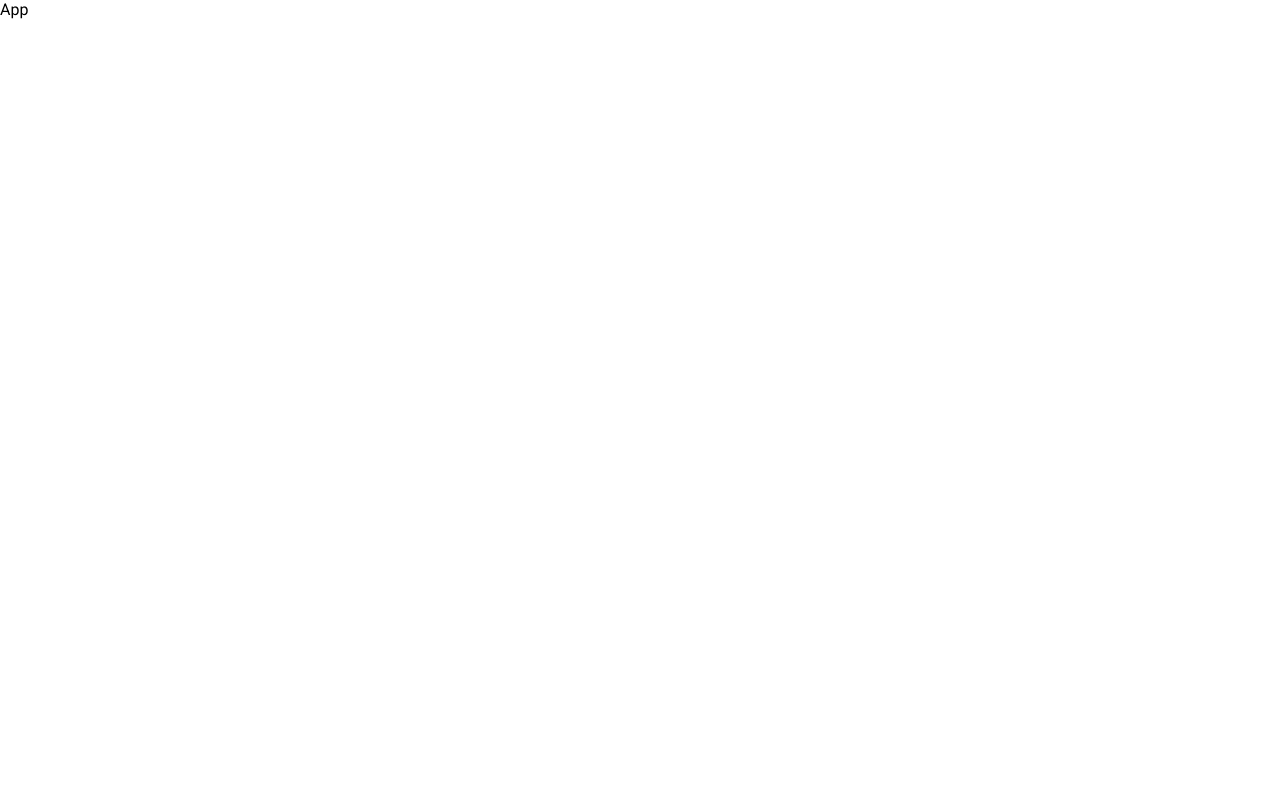
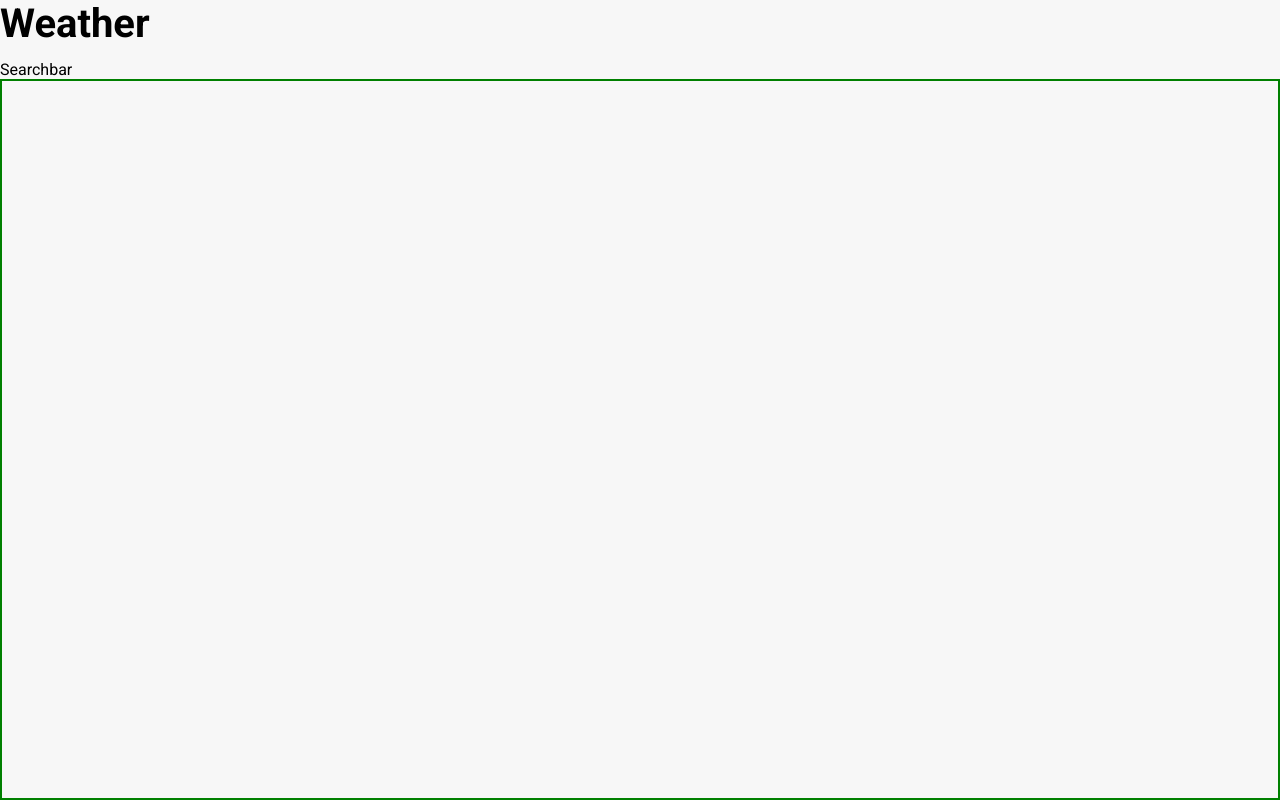
Before and after one commit to tabishabbasi1920st/weather_app, a React (Create React App) app: page / in a window 1280 px wide. Built offline with nearby package versions, Linux system fonts and the light colour scheme.

Commit message:
Initialize neccessary components

```diff
--- a/package.json
+++ b/package.json
@@ -8,6 +8,7 @@
     "@testing-library/user-event": "^13.5.0",
     "react": "^18.3.1",
     "react-dom": "^18.3.1",
+    "react-router-dom": "^6.23.1",
     "react-scripts": "5.0.1",
     "styled-components": "^6.1.11",
     "web-vitals": "^2.1.4"
--- a/public/index.html
+++ b/public/index.html
@@ -31,7 +31,7 @@
       href="https://fonts.googleapis.com/css2?family=Roboto:ital,wght@0,100;0,300;0,400;0,500;0,700;0,900;1,100;1,300;1,400;1,500;1,700;1,900&display=swap"
       rel="stylesheet"
     />
-    <title>Whether App</title>
+    <title>Weather App</title>
   </head>
   <body>
     <noscript>You need to enable JavaScript to run this app.</noscript>
--- a/src/App.css
+++ b/src/App.css
@@ -6,3 +6,11 @@
   text-decoration: none;
   font-family: "Roboto";
 }
+
+.dark-bg {
+  background-color: #1f1f1f;
+}
+
+.light-bg {
+  background-color: #f7f7f7;
+}
--- a/src/App.js
+++ b/src/App.js
@@ -1,7 +1,21 @@
 import "./App.css";
+import { Routes, Route } from "react-router-dom";
+import Home from "./pages/Home";
+import NotFound from "./pages/NotFound";
+import { ThemeContext } from "./context/ThemeContext";
+import { useContext } from "react";
 
 function App() {
-  return <div className="App">App</div>;
+  const { isDarkMode } = useContext(ThemeContext);
+
+  return (
+    <div className={isDarkMode ? "dark-bg" : "light-bg"}>
+      <Routes>
+        <Route path="/" element={<Home />} />
+        <Route path="*" element={<NotFound />} />
+      </Routes>
+    </div>
+  );
 }
 
 export default App;
--- /dev/null
+++ b/src/components/Header.js
@@ -0,0 +1,20 @@
+import styled from "styled-components";
+
+const Header = () => {
+  return (
+    <MainContainer>
+      <LogoTxt>Weather</LogoTxt>
+    </MainContainer>
+  );
+};
+
+export default Header;
+
+const MainContainer = styled.div`
+  /* border: 2px solid black; */
+  min-height: 60px;
+`;
+
+const LogoTxt = styled.h1`
+  font-size: 40px;
+`;
--- /dev/null
+++ b/src/components/Searchbar.js
@@ -0,0 +1,11 @@
+import styled from "styled-components";
+
+const Searchbar = () => {
+  return <MainContainer>Searchbar</MainContainer>;
+};
+
+export default Searchbar;
+
+const MainContainer = styled.div`
+  /* border: 2px solid blue; */
+`;
--- /dev/null
+++ b/src/components/WeatherDisplay.js
@@ -0,0 +1,26 @@
+import styled from "styled-components";
+import Searchbar from "./Searchbar";
+
+const WeatherDisplay = () => {
+  return (
+    <MainContainer>
+      <Searchbar />
+      <WeatherCard></WeatherCard>
+    </MainContainer>
+  );
+};
+
+export default WeatherDisplay;
+
+const MainContainer = styled.div`
+  /* border: 2px solid green; */
+  flex-grow: 1;
+  display: flex;
+  flex-direction: column;
+`;
+
+const WeatherCard = styled.div`
+  border: 2px solid green;
+  flex-grow: 1;
+  overflow: hidden;
+`;
--- /dev/null
+++ b/src/context/ThemeContext.js
@@ -0,0 +1,33 @@
+import { createContext, useEffect, useState } from "react";
+
+export const ThemeContext = createContext();
+
+const ThemeContextProvider = ({ children }) => {
+  const [isDarkMode, setIsDarkMode] = useState(
+    window.matchMedia("(prefers-color-scheme:dark)").matches
+  );
+
+  useEffect(() => {
+    const mediaQuery = window.matchMedia("(prefers-color-scheme:dark)");
+    const handleChange = () => setIsDarkMode(mediaQuery.matches);
+
+    mediaQuery.addEventListener("change", handleChange);
+
+    return () => mediaQuery.removeEventListener(handleChange);
+  }, []);
+
+  console.log(isDarkMode);
+
+  return (
+    <ThemeContext.Provider
+      value={{
+        isDarkMode,
+        setIsDarkMode,
+      }}
+    >
+      {children}
+    </ThemeContext.Provider>
+  );
+};
+
+export default ThemeContextProvider;
--- a/src/index.js
+++ b/src/index.js
@@ -2,6 +2,14 @@ import React from "react";
 import ReactDOM from "react-dom/client";
 import "./index.css";
 import App from "./App";
+import { BrowserRouter } from "react-router-dom";
+import ThemeContextProvider from "./context/ThemeContext";
 
 const root = ReactDOM.createRoot(document.getElementById("root"));
-root.render(<App />);
+root.render(
+  <ThemeContextProvider>
+    <BrowserRouter>
+      <App />
+    </BrowserRouter>
+  </ThemeContextProvider>
+);
--- /dev/null
+++ b/src/pages/Home.js
@@ -0,0 +1,23 @@
+import styled from "styled-components";
+import Header from "../components/Header";
+import WeatherDisplay from "../components/WeatherDisplay";
+
+const Home = () => {
+  return (
+    <MainContainer>
+      <Header />
+      <WeatherDisplay />
+    </MainContainer>
+  );
+};
+
+export default Home;
+
+const MainContainer = styled.div`
+  /* border: 2px solid red; */
+  max-height: 100vh;
+  min-height: 100vh;
+  overflow-x: hidden;
+  display: flex;
+  flex-direction: column;
+`;
--- /dev/null
+++ b/src/pages/NotFound.js
@@ -0,0 +1,11 @@
+import styled from "styled-components";
+
+const NotFound = () => {
+  return <MainContainer>NotFound</MainContainer>;
+};
+
+export default NotFound;
+
+const MainContainer = styled.div`
+  /* border: 2px solid red; */
+`;
```
Also changed, not shown: src/components/ToggleTheme.js (added, +7 -0 lines), 1 other file (tests, documents, lock files or other folders).
